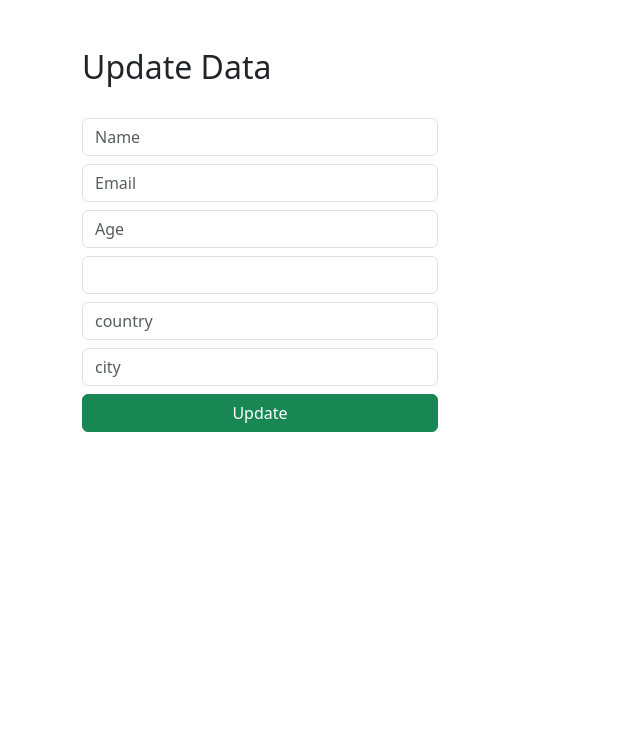
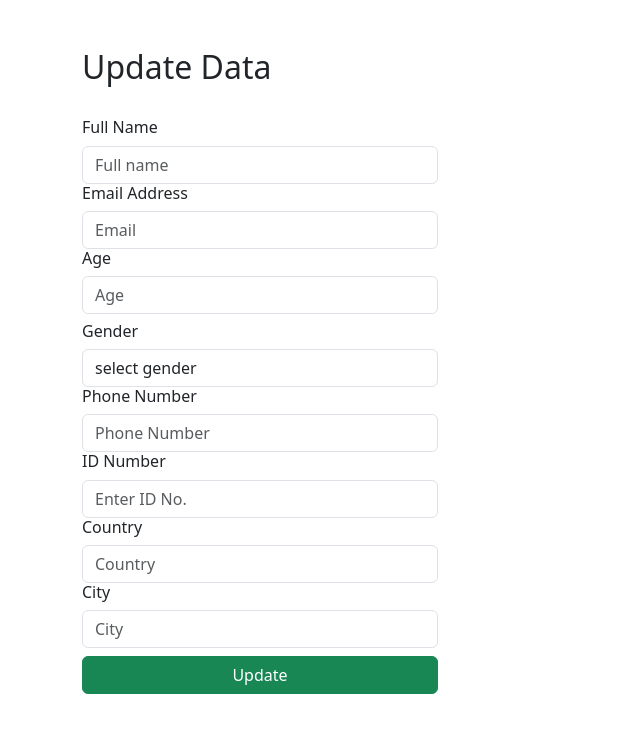
Before and after one commit to Nathnael-Sherry/Nate_DjangoCRUD, a Django app: page /edit/ in a window 1280 px wide. Shown: the part 56-800 px from the top of the page, without its empty margins (0-640 px from the left). Run offline with Django 4.2, Linux system fonts and the light colour scheme.

Commit message:
added styles

```diff
--- a/Natthan_Django/settings.py
+++ b/Natthan_Django/settings.py
@@ -119,6 +119,10 @@
 
 STATIC_URL = 'static/'
 
+STATICFILES_DIRS = [
+    BASE_DIR / "static"
+]
+
 # Default primary key field type
 # https://docs.djangoproject.com/en/4.1/ref/settings/#default-auto-field
 
--- a/templates/edit.html
+++ b/templates/edit.html
@@ -21,42 +21,61 @@
                 <h2>Update Data</h2>
                 <br>
 
-                <form action="/update/{{d.id}}" method="post">{% csrf_token %}
-
+                <form action="/update/{{d.id}}" method="post">
+                    {% csrf_token %}
                     <div class="form-group">
-                        <input type="text" class="form-control" placeholder="Name" name="name" value="{{d.name}}" required>
+                        <h6>Full Name</h6>
+                        <input type="text" class="form-control" placeholder="Full name" name="name" required>
                     </div>
 
                     <div class="form-group">
-                        <input type="email" class="form-control  mt-2" placeholder="Email" name="email" value="{{d.email}}" required>
+                        <h6>Email Address</h6>
+                        <input type="email" class="form-control  mt-2" placeholder="Email" name="email" required>
                     </div>
 
                     <div class="form-group">
-                        <input type="number" class="form-control  mt-2" placeholder="Age" name="age" value="{{d.age}}" required>
+                        <h6>Age</h6>
+                        <input type="number" class="form-control  mt-2" placeholder="Age" name="age" required>
 
                     </div>
 
 
                     <div class="form-group mt-2">
+                        <h6>Gender</h6>
                         <select id="gender" name="gender" class="form-control" required>
-                            <option selected>{{d.gender}}</option>
+                            <option selected>select gender</option>
                             <option value="male">Male</option>
                             <option value="female">Female</option>
                         </select>
                     </div>
-                    <div class="form-group">
-                        <input type="text" class="form-control  mt-2" placeholder="country" name="country" value="{{d.country}}" required>
+                     <div class="form-group">
+                         <h6>Phone Number</h6>
+                        <input type="tel" class="form-control  mt-2" placeholder="Phone Number" name="phone" required>
+
+                    </div>
+                     <div class="form-group">
+                         <h6>ID Number</h6>
+                        <input type="number" class="form-control  mt-2" placeholder="Enter ID No." name="idnumber" required>
 
                     </div>
                     <div class="form-group">
-                        <input type="text" class="form-control  mt-2" placeholder="city" name="city" value="{{d.city}}" required>
+                        <h6>Country</h6>
+                        <input type="text" class="form-control  mt-2" placeholder="Country" name="country" required>
 
                     </div>
+                    <div class="form-group">
+                        <h6>City</h6>
+                        <input type="text" class="form-control  mt-2" placeholder="City" name="city" required>
+
+                    </div>
+
 
                     <div class="d-grid gap-2">
 
                         <button class="btn btn-success mt-2" type="submit">Update</button>
                     </div>
+
+
 
 
 
--- a/templates/login.html
+++ b/templates/login.html
@@ -7,6 +7,9 @@
     <meta http-equiv="X-UA-Compatible" content="IE=edge">
     <meta name="viewport" content="width=device-width, initial-scale=1.0">
     <title>Document</title>
+    {% load static %}
+    <link rel="stylesheet" href="{% static "css/style.css" %}">
+
 </head>
 <body style="background-color:cyan">
     <nav class="navbar navbar-expand-lg bg-body-tertiary">
```
Also changed, not shown: static/css/style.css (added, +19 -0 lines), templates/index.html (+24 -7 lines).
